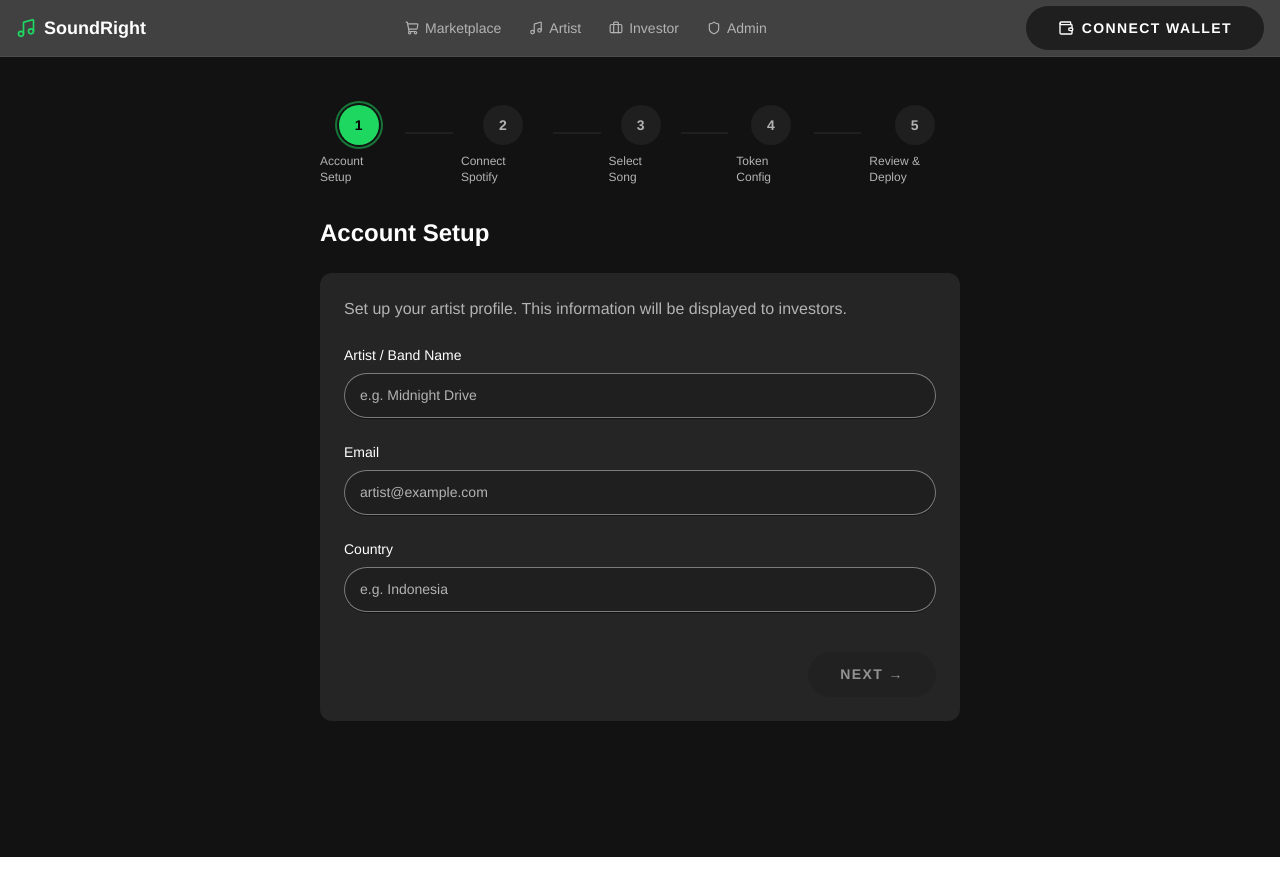
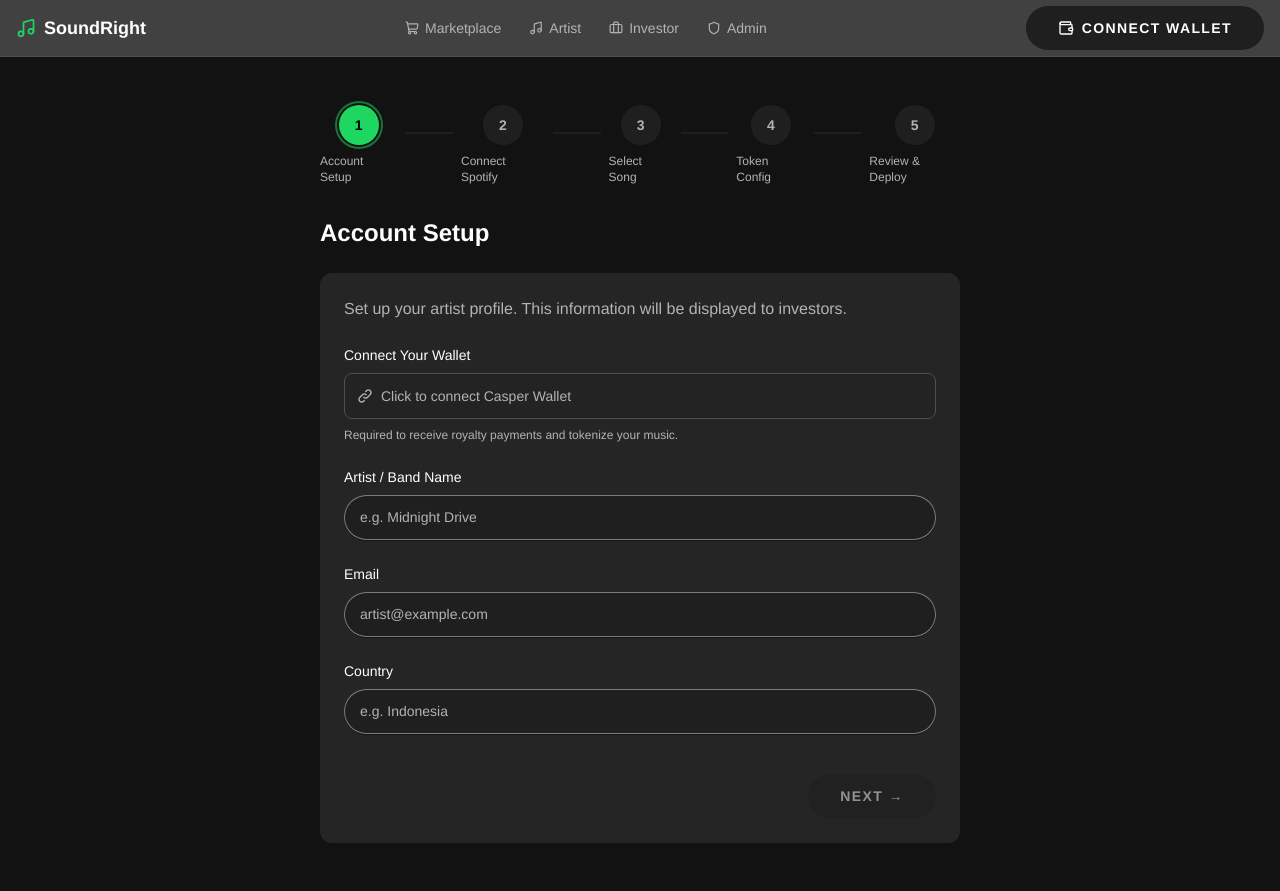
Before and after one commit to jinggaworld/Soundright, a Next.js app: page /artist/onboard in a window 1280 px wide. Before the commit the page ends 857 px from the top, so only its background shows below. Built offline with nearby package versions, Linux system fonts and the light colour scheme; what casper-js-sdk would draw is missing.

Commit message:
fix: getBalance uses PublicKey+AccountIdentifier+getAccountInfo to fetch purse URef; StepAccountSetup requires wallet connection before proceeding

```diff
--- a/src/components/artist/onboard/StepAccountSetup.tsx
+++ b/src/components/artist/onboard/StepAccountSetup.tsx
@@ -1,6 +1,7 @@
 "use client";
 
 import type { OnboardingData } from "./OnboardingWizard";
+import { useWallet } from "@/components/wallet/WalletProvider";
 
 interface StepProps {
   formData: OnboardingData;
@@ -10,13 +11,63 @@ interface StepProps {
 }
 
 export function StepAccountSetup({ formData, updateFormData, onNext }: StepProps) {
-  const canProceed = formData.name.trim() && formData.email.trim();
+  const { isConnected, address, balance, connect, isConnecting } = useWallet();
+  const canProceed = formData.name.trim() && formData.email.trim() && isConnected;
 
   return (
     <div className="space-y-6">
       <p className="text-sr-text-secondary">
         Set up your artist profile. This information will be displayed to investors.
       </p>
+
+      {/* Wallet Connection */}
+      <div>
+        <label className="mb-2 block text-sm font-medium text-sr-text">
+          Connect Your Wallet
+        </label>
+        {isConnected && address ? (
+          <div className="rounded-lg bg-sr-mid/50 p-3">
+            <div className="flex items-center justify-between">
+              <div className="flex items-center gap-2">
+                <span className="h-2 w-2 rounded-full bg-sr-green"></span>
+                <span className="text-sm text-sr-text font-mono">
+                  {address.slice(0, 8)}...{address.slice(-6)}
+                </span>
+              </div>
+              {balance !== null && (
+                <span className="text-xs text-sr-text-secondary">
+                  {balance.toFixed(2)} CSPR
+                </span>
+              )}
+            </div>
+          </div>
+        ) : (
+          <button
+            onClick={connect}
+            disabled={isConnecting}
+            className="w-full rounded-lg border border-sr-border bg-sr-mid/30 p-3 text-left text-sm text-sr-text-secondary hover:border-sr-green/50 hover:bg-sr-mid/50 transition-colors"
+          >
+            {isConnecting ? (
+              <span className="flex items-center gap-2">
+                <span className="h-4 w-4 animate-spin rounded-full border-2 border-sr-green border-t-transparent"></span>
+                Connecting...
+              </span>
+            ) : (
+              <span className="flex items-center gap-2">
+                <svg className="h-4 w-4" fill="none" viewBox="0 0 24 24" stroke="currentColor">
+                  <path strokeLinecap="round" strokeLinejoin="round" strokeWidth={2} d="M13.828 10.172a4 4 0 00-5.656 0l-4 4a4 4 0 105.656 5.656l1.102-1.101m-.758-4.899a4 4 0 005.656 0l4-4a4 4 0 00-5.656-5.656l-1.1 1.1" />
+                </svg>
+                Click to connect Casper Wallet
+              </span>
+            )}
+          </button>
+        )}
+        {!isConnected && (
+          <p className="mt-2 text-xs text-sr-text-secondary">
+            Required to receive royalty payments and tokenize your music.
+          </p>
+        )}
+      </div>
 
       <div>
         <label className="mb-2 block text-sm font-medium text-sr-text">
--- a/src/lib/casper.ts
+++ b/src/lib/casper.ts
@@ -1,4 +1,4 @@
-import { RpcClient, HttpHandler } from "casper-js-sdk";
+import { PublicKey, AccountIdentifier, RpcClient, HttpHandler } from "casper-js-sdk";
 
 const RPC_URL =
   process.env.CASPER_RPC_URL || "https://rpc.testnet.casperlabs.io";
@@ -6,13 +6,25 @@ const RPC_URL =
 const handler = new HttpHandler(RPC_URL);
 export const rpcClient = new RpcClient(handler);
 
-export async function getBalance(address: string): Promise<number> {
+/**
+ * Get CSPR balance for a public key.
+ * Fetches the account info to get the main purse URef, then queries balance.
+ */
+export async function getBalance(publicKeyHex: string): Promise<number> {
   try {
-    const balance = await rpcClient.getLatestBalance(address);
+    const publicKey = PublicKey.fromHex(publicKeyHex);
+    const accountId = new AccountIdentifier(undefined, publicKey);
+    const accountInfo = await rpcClient.getAccountInfo(null, accountId);
+    const purseURef = (accountInfo as any)?.account?.main_purse;
+    if (!purseURef) {
+      console.warn("No main_purse found for", publicKeyHex.slice(0, 10) + "...");
+      return 0;
+    }
+    const balance = await rpcClient.getLatestBalance(purseURef);
     if (!balance) return 0;
     return Number(balance) / 1_000_000_000;
   } catch (error) {
-    console.warn("getBalance failed for", address.slice(0, 10) + "...", error);
+    console.warn("getBalance failed for", publicKeyHex.slice(0, 10) + "...", error);
     return 0;
   }
 }
```
Also changed, not shown: 1 other file (tests, documents, lock files or other folders).
